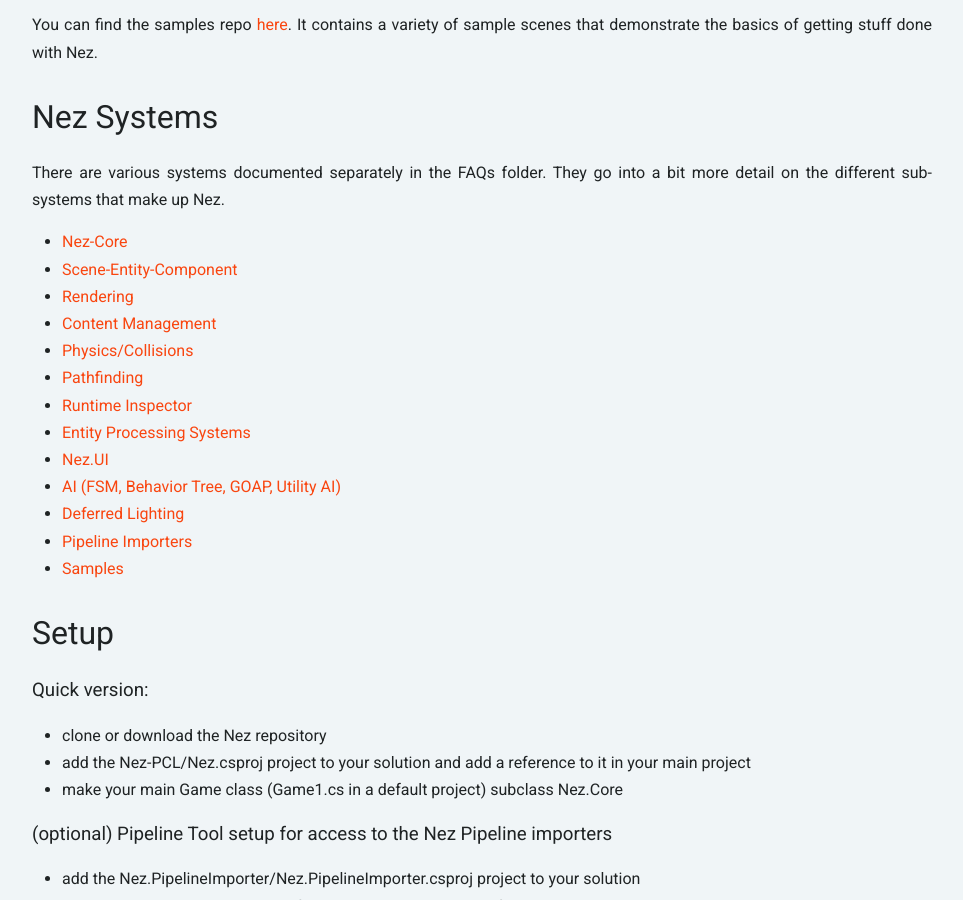
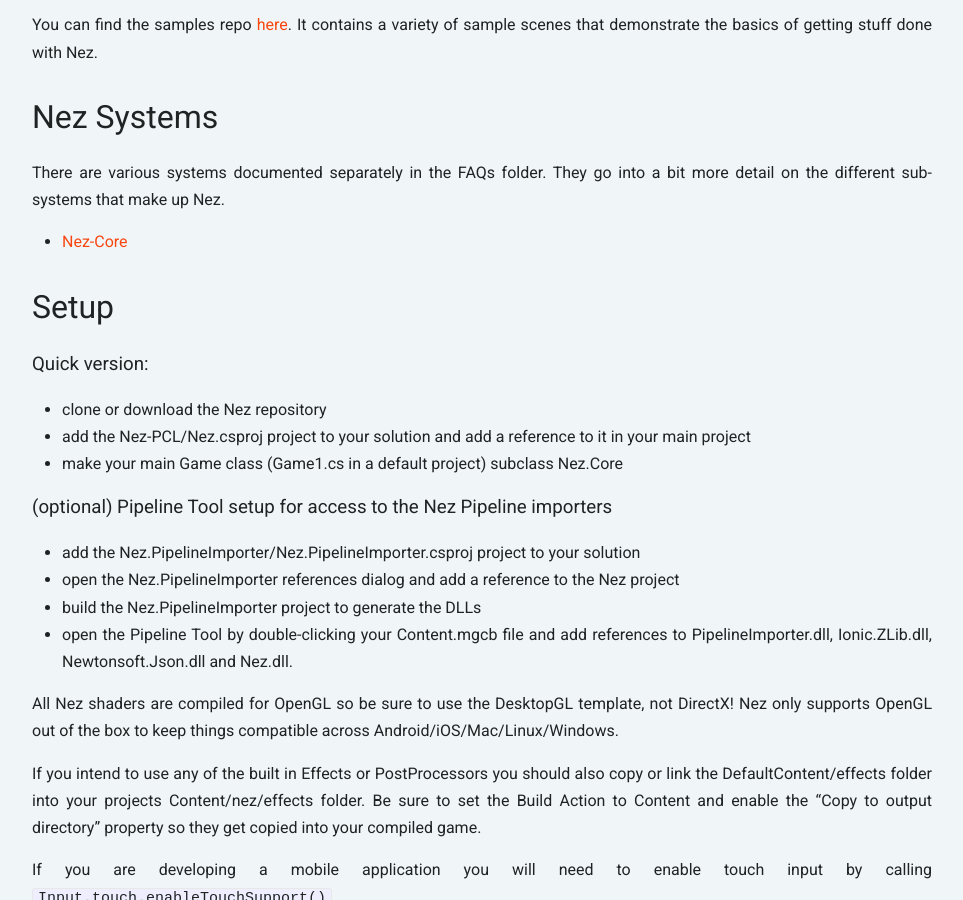
Before and after one commit to prime31/Nez, a Jekyll site: the page built from index.md, in a window 1280 px wide and 900 px high, scrolled down 1481 px. Shown: the whole window, without its empty margins (158-1121 px from the left). Built offline with Jekyll 4.4.1, drawn with Linux system fonts in a browser that asks for light colours; some of the changed lines change nothing that is shown.

Commit message:
removed broken links until they are implemented

```diff
--- a/index.md
+++ b/index.md
@@ -36,7 +36,9 @@ Nez Systems
 ==========
 There are various systems documented separately in the FAQs folder. They go into a bit more detail on the different sub-systems that make up Nez.
 
-- [Nez-Core](FAQs/Nez-Core.md)
+- [Nez-Core](systems/nez-core)
+
+<!--
 - [Scene-Entity-Component](FAQs/Scene-Entity-Component.md)
 - [Rendering](FAQs/Rendering.md)
 - [Content Management](FAQs/ContentManagement.md)
@@ -49,7 +51,7 @@ There are various systems documented separately in the FAQs folder. They go into
 - [Deferred Lighting](FAQs/DeferredLighting.md)
 - [Pipeline Importers](FAQs/PipelineImporters.md)
 - [Samples](FAQs/Samples.md)
-
+-->
 
 
 Setup
```
Also changed, not shown: systems.md (+3 -0 lines).
